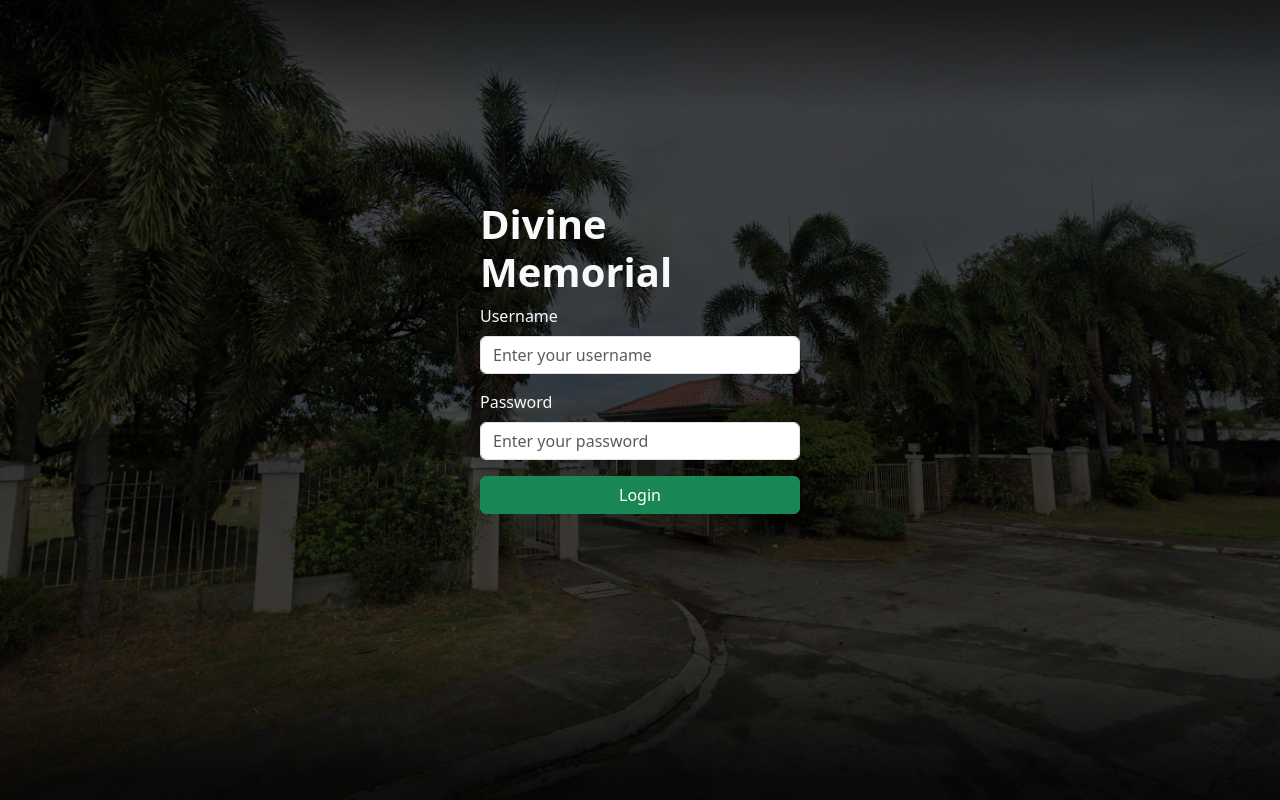
After one commit to f9ki3/divineMemorialGarden, a PHP site: page / in a window 1280 px wide. The commit adds this page. Run offline with PHP 8.4, Linux system fonts and the light colour scheme.

Commit message:
login session administrator

```diff
--- a/admin/header.php
+++ b/admin/header.php
@@ -1,4 +1,5 @@
-<head>
+
+<?php include 'session.php'?><head>
     <meta charset="UTF-8">
     <meta name="viewport" content="width=device-width, initial-scale=1.0">
     <title>Admin</title>
--- /dev/null
+++ b/index.php
@@ -0,0 +1,109 @@
+<!DOCTYPE html>
+<html lang="en">
+<head>
+    <meta charset="UTF-8">
+    <meta name="viewport" content="width=device-width, initial-scale=1.0">
+    <title>Login</title>
+    <link href="https://cdn.jsdelivr.net/npm/bootstrap@5.3.3/dist/css/bootstrap.min.css" rel="stylesheet" integrity="sha384-QWTKZyjpPEjISv5WaRU9OFeRpok6YctnYmDr5pNlyT2bRjXh0JMhjY6hW+ALEwIH" crossorigin="anonymous">
+    <style>
+        body {
+            background-image: url('assets/img/divine_background.png'); /* Replace 'your-background-image.jpg' with the path to your image */
+            background-size: cover; /* Ensure the background image covers the entire body */
+            background-repeat: no-repeat; /* Prevent the background image from repeating */
+            background-position: center; /* Center the background image */
+            margin: 0; /* Resetting default margin */
+            padding: 0; /* Resetting default padding */
+            height: 100vh; /* Making sure the background covers the entire viewport height */
+            display: flex;
+            justify-content: center;
+            align-items: center;
+            position: relative; /* Position the overlay layer relative to the body */
+        }
+        .overlay {
+            position: absolute; /* Position the overlay layer absolutely within the body */
+            top: 0;
+            left: 0;
+            width: 100%;
+            height: 100%;
+            background-color: rgba(0, 0, 0, 0.7); /* This creates a semi-transparent black overlay */
+            display: flex;
+            justify-content: center;
+            align-items: center;
+        }
+    </style>
+</head>
+<body>
+
+<div class="overlay">
+    <div class="h-50 w-25">
+        <h1 class="fw-bolder text-light">Divine Memorial</h1>
+        <form id="login_form">
+            <div class="mb-3">
+                <label for="username" class="form-label text-light">Username</label>
+                <input type="text" id="username" class="form-control" placeholder="Enter your username">
+            </div>
+            <div class="mb-3">
+                <label for="password" class="form-label text-light">Password</label>
+                <input type="password" id="password" class="form-control" placeholder="Enter your password">
+            </div>
+            <button type="submit" id="loading" class="btn btn-success w-100 disabled" style="display: none">
+                <div class="spinner-grow spinner-grow-sm" role="status">
+                    <span class="visually-hidden">Loading...</span>
+                </div>
+            </button>
+            <button type="submit" id="login_btn" class="btn btn-success w-100">Login</button>
+            <div class="alert mt-3 alert-danger text-center error" role="alert" style="display: none">
+                Please check your login Credentials
+            </div>
+        </form>
+    </div>
+</div>
+
+<script src="https://ajax.googleapis.com/ajax/libs/jquery/3.5.1/jquery.min.js"></script>
+<script src="https://cdn.jsdelivr.net/npm/bootstrap@5.3.3/dist/js/bootstrap.bundle.min.js" integrity="sha384-YvpcrYf0tY3lHB60NNkmXc5s9fDVZLESaAA55NDzOxhy9GkcIdslK1eN7N6jIeHz" crossorigin="anonymous"></script>
+<script>
+    $(document).ready(function(){
+        $('#username, #password').on('keyup', function(event) {
+            if (event.key === 'Enter') {
+                $('#login_btn').click();
+
+            }
+        });
+
+        $("#login_form").submit(function(event){
+            event.preventDefault();
+            var $username = $("#username").val();
+            var $password = $("#password").val();
+
+            $('.error').hide();
+            $('#login_btn').hide();
+
+            $.ajax({
+                type: "POST",
+                url: "php/login.php",
+                data: {
+                    uname: $username,
+                    pass: $password
+                },
+                success: function(response){
+                    if(response === "1") {
+                        $('#loading').show();
+                        setTimeout(function() {
+                            $('#loading').hide();
+                            window.location.href = '/divineMemorialGarden/admin/dashboard';
+                        }, 3000);
+                    } else {
+                        $('#loading').show();
+                        setTimeout(function() {
+                            $('#loading').hide();
+                            $('.error').show();
+                            $('#login_btn').show();
+                        }, 3000); // Show loading for 3 seconds before hiding
+                    }
+                }
+            });
+        });
+    });
+</script>
+</body>
+</html>
```
Also changed, not shown: admin/logout.php (+14 -0 lines), admin/session.php (added, +19 -0 lines), config/config.php (added, +16 -0 lines), php/login.php (added, +60 -0 lines), session.php (added, +12 -0 lines), assets/img/divine_background.png (added), jquery/script.js (deleted), php/index.php (deleted).
